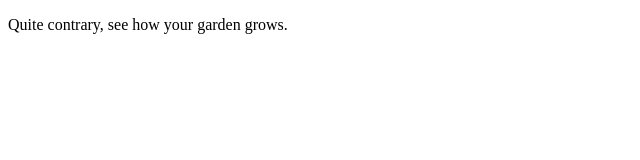
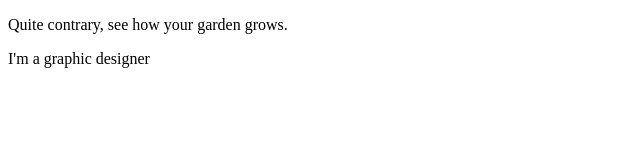
Before and after one commit to cmphr/central-repo, a plain HTML site: page about/mary.html in a window 1280 px wide. Shown: the whole page, without its empty margins (0-640 px from the left). Drawn offline with Linux system fonts and the light colour scheme.

Commit message:
Add bio page for Mary

```diff
--- a/about/mary.html
+++ b/about/mary.html
@@ -8,5 +8,6 @@
 </head>
 <body>
   <p>Quite contrary, see how your garden grows.</p>
+  <p>I'm a graphic designer</p>
 </body>
 </html>
```
